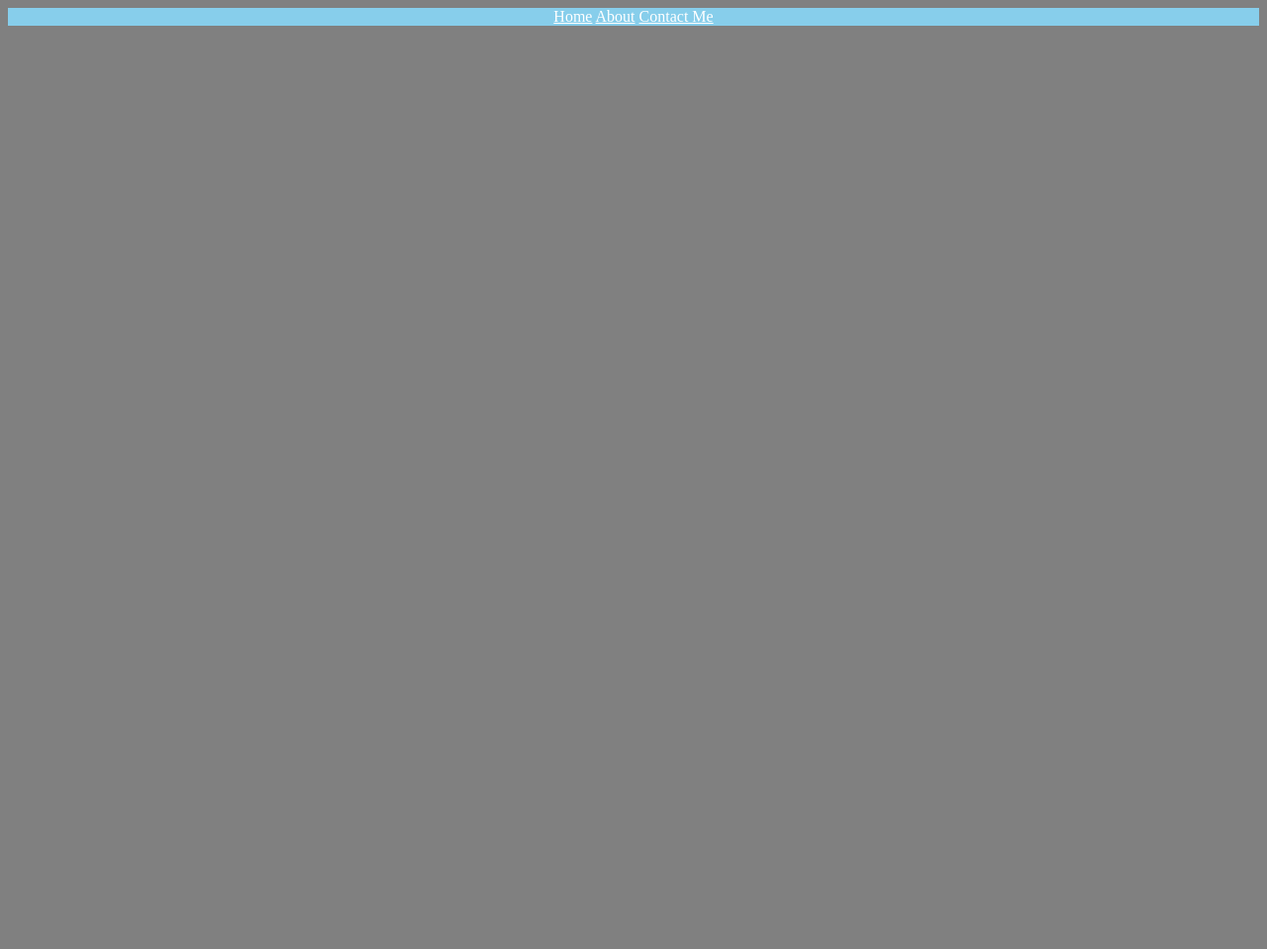
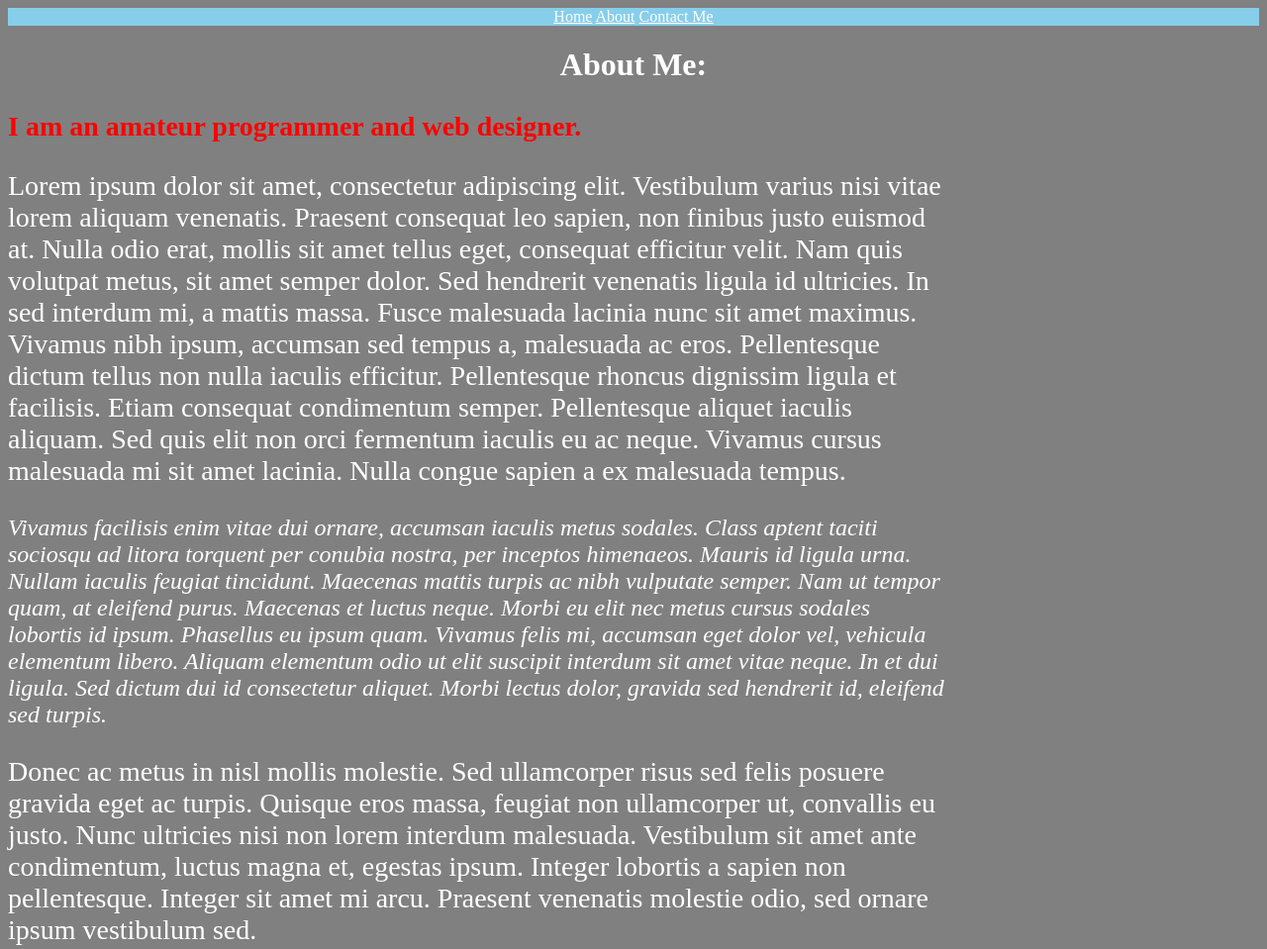
Before and after one commit to bettsbp/personal, a plain HTML site: page about.html in a window 1280 px wide. Shown: the whole page at 99% size. Before the commit the page ends 800 px from the top, so only its background shows below. Drawn offline with Linux system fonts and the light colour scheme.

Commit message:
add more css stylings, add class stylings, add lorem ipsum content

```diff
--- a/about.html
+++ b/about.html
@@ -11,5 +11,12 @@
   <a href="contact.html">Contact Me</a>
 </nav>
 <div class="main">
+  <body>
+    <h1>About Me:</h1>
+    <p class="important">I am an amateur programmer and web designer.</p>
+    <p>Lorem ipsum dolor sit amet, consectetur adipiscing elit. Vestibulum varius nisi vitae lorem aliquam venenatis. Praesent consequat leo sapien, non finibus justo euismod at. Nulla odio erat, mollis sit amet tellus eget, consequat efficitur velit. Nam quis volutpat metus, sit amet semper dolor. Sed hendrerit venenatis ligula id ultricies. In sed interdum mi, a mattis massa. Fusce malesuada lacinia nunc sit amet maximus. Vivamus nibh ipsum, accumsan sed tempus a, malesuada ac eros. Pellentesque dictum tellus non nulla iaculis efficitur. Pellentesque rhoncus dignissim ligula et facilisis. Etiam consequat condimentum semper. Pellentesque aliquet iaculis aliquam. Sed quis elit non orci fermentum iaculis eu ac neque. Vivamus cursus malesuada mi sit amet lacinia. Nulla congue sapien a ex malesuada tempus.</p>
+    <p class="small">Vivamus facilisis enim vitae dui ornare, accumsan iaculis metus sodales. Class aptent taciti sociosqu ad litora torquent per conubia nostra, per inceptos himenaeos. Mauris id ligula urna. Nullam iaculis feugiat tincidunt. Maecenas mattis turpis ac nibh vulputate semper. Nam ut tempor quam, at eleifend purus. Maecenas et luctus neque. Morbi eu elit nec metus cursus sodales lobortis id ipsum. Phasellus eu ipsum quam. Vivamus felis mi, accumsan eget dolor vel, vehicula elementum libero. Aliquam elementum odio ut elit suscipit interdum sit amet vitae neque. In et dui ligula. Sed dictum dui id consectetur aliquet. Morbi lectus dolor, gravida sed hendrerit id, eleifend sed turpis.</p>
+    <p>Donec ac metus in nisl mollis molestie. Sed ullamcorper risus sed felis posuere gravida eget ac turpis. Quisque eros massa, feugiat non ullamcorper ut, convallis eu justo. Nunc ultricies nisi non lorem interdum malesuada. Vestibulum sit amet ante condimentum, luctus magna et, egestas ipsum. Integer lobortis a sapien non pellentesque. Integer sit amet mi arcu. Praesent venenatis molestie odio, sed ornare ipsum vestibulum sed.</p>
+  </body>
 </div>
 </html>
--- a/css/style.css
+++ b/css/style.css
@@ -25,3 +25,17 @@ a:active {
 a:visited {
   color:purple;
 }
+.important {
+  color: red;
+  font-weight: bolder;
+}
+p {
+  font-size: 28px;
+  width: 75%;
+  height: 75%;
+}
+
+.small {
+  font-size: 24px;
+  font-style: italic;
+}
```
